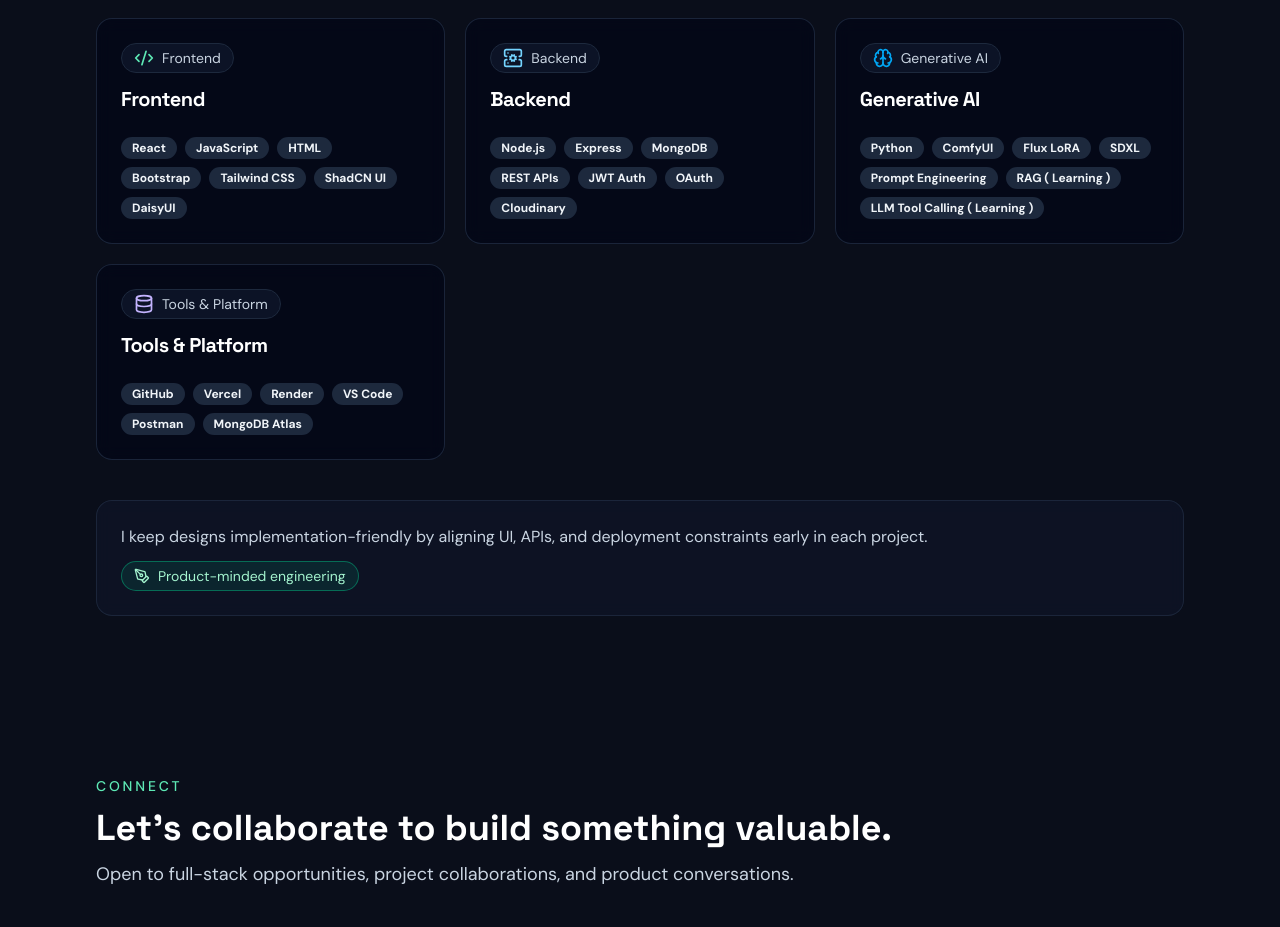
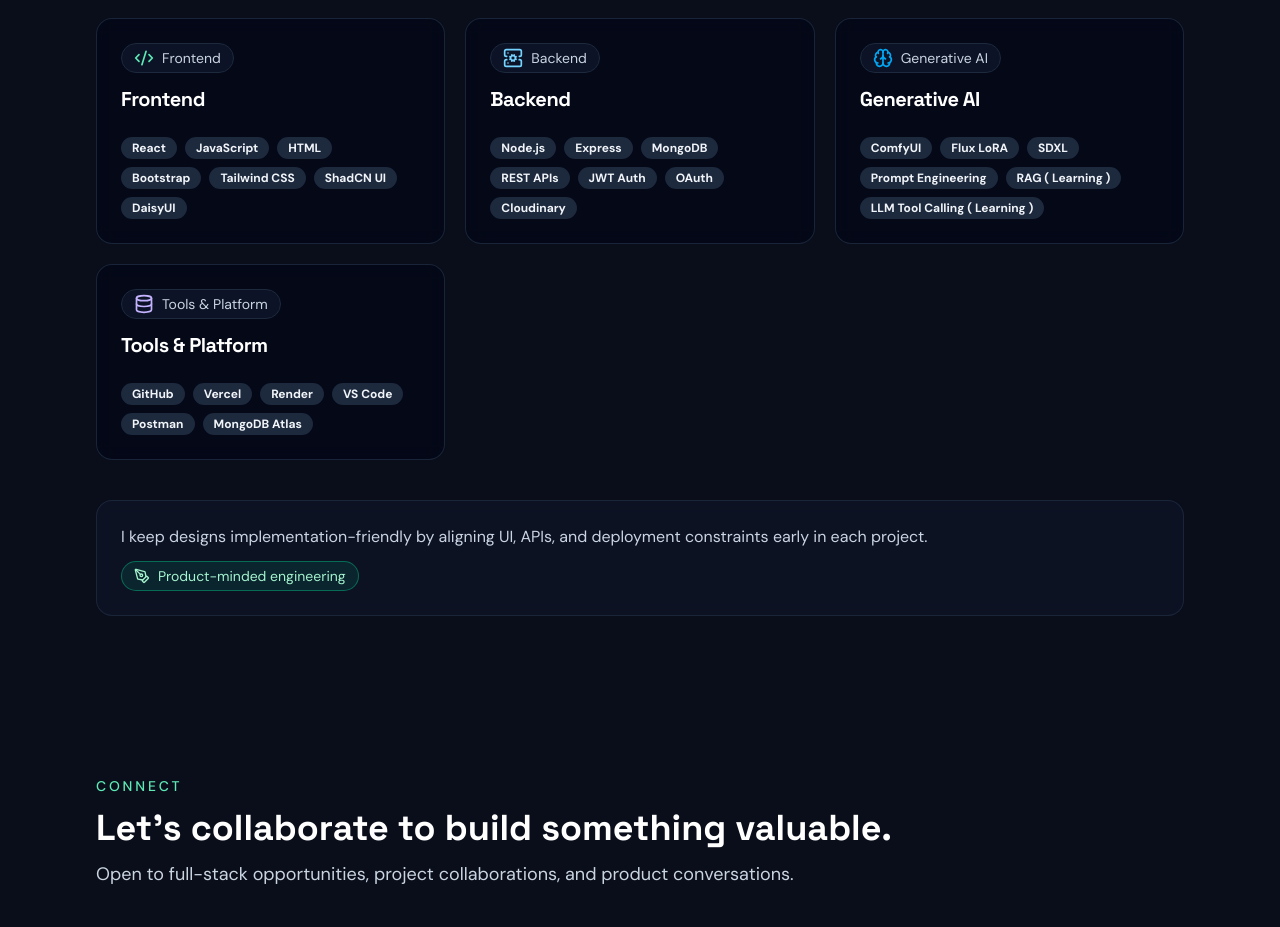
Before and after one commit to NagaaSaketh/Portfolio, a React (Vite) app: page / in a window 1280 px wide. Shown: the part 2480-3407 px from the top of the page. Built offline with nearby package versions, Linux system fonts and the light colour scheme.

Commit message:
chore:updated genAi tools

```diff
--- a/src/components/TechStack.jsx
+++ b/src/components/TechStack.jsx
@@ -33,7 +33,6 @@
     title: "Generative AI",
     icon: <Brain className="h-5 w-5 text-sky-500" />,
     tools: [
-      "Python",
       "ComfyUI",
       "Flux LoRA",
       "SDXL",
```
